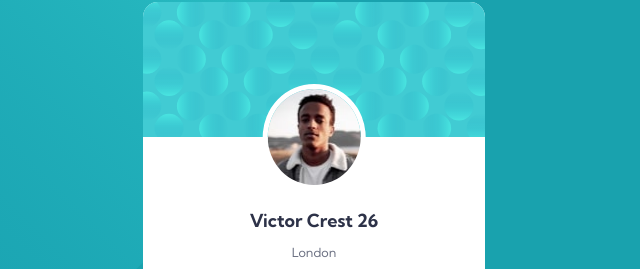
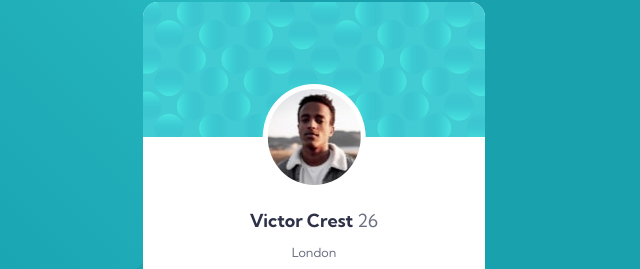
Before and after one commit to ArjenCombee/FEM01-profile-card-component, a plain HTML site: page index.html in a window 1280 px wide. Shown: the part 124-393 px from the top of the page, 326-966 px from the left. Drawn offline with Linux system fonts and the light colour scheme.

Commit message:
fixed div backcolor, stop bleed.

```diff
--- a/css/style.css
+++ b/css/style.css
@@ -58,6 +58,7 @@ body {
   border-radius: 50%;
   width: 30%;
   border: 5px solid #fff;
+  background-color: #fff;
   left: 50%;
   top: 50%;
   transform: translate(-50%, -50%);
@@ -75,6 +76,10 @@ body {
 .profile-name {
   font-weight: 700;
   color: var(--color-blue);
+}
+.profile-age {
+  color: var(--color-gray);
+  font-weight: 400;
 }
 .profile-location {
   font-size: 0.7rem;
```
